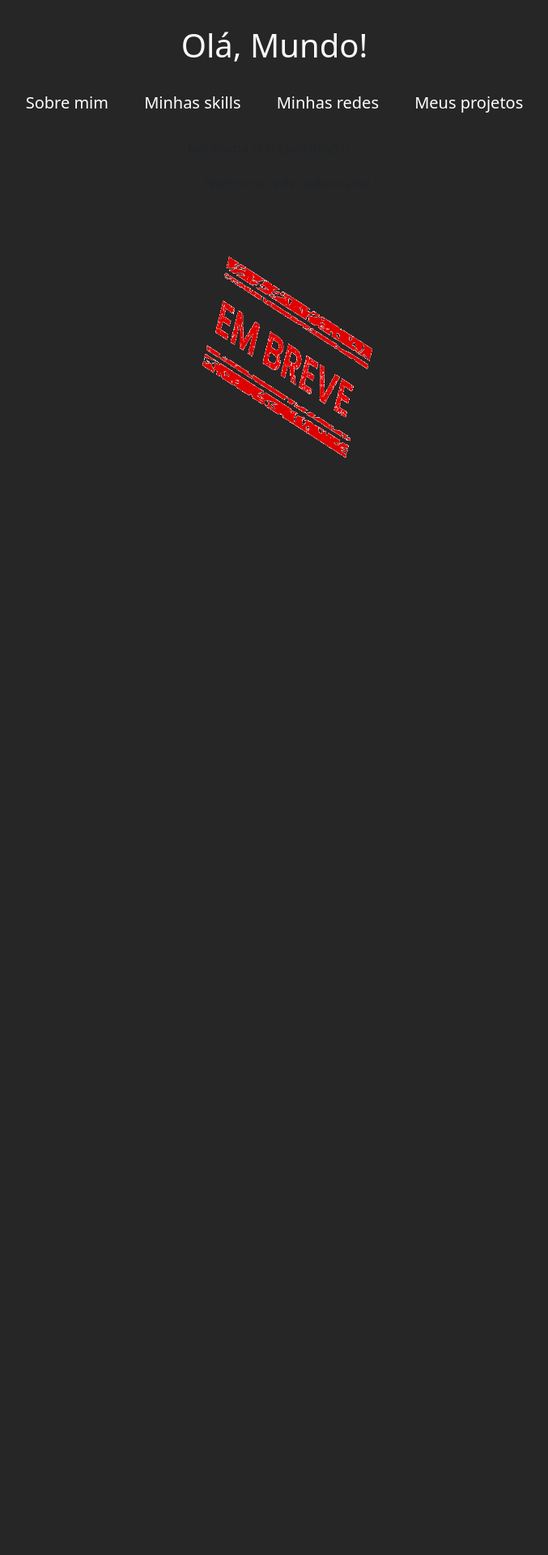
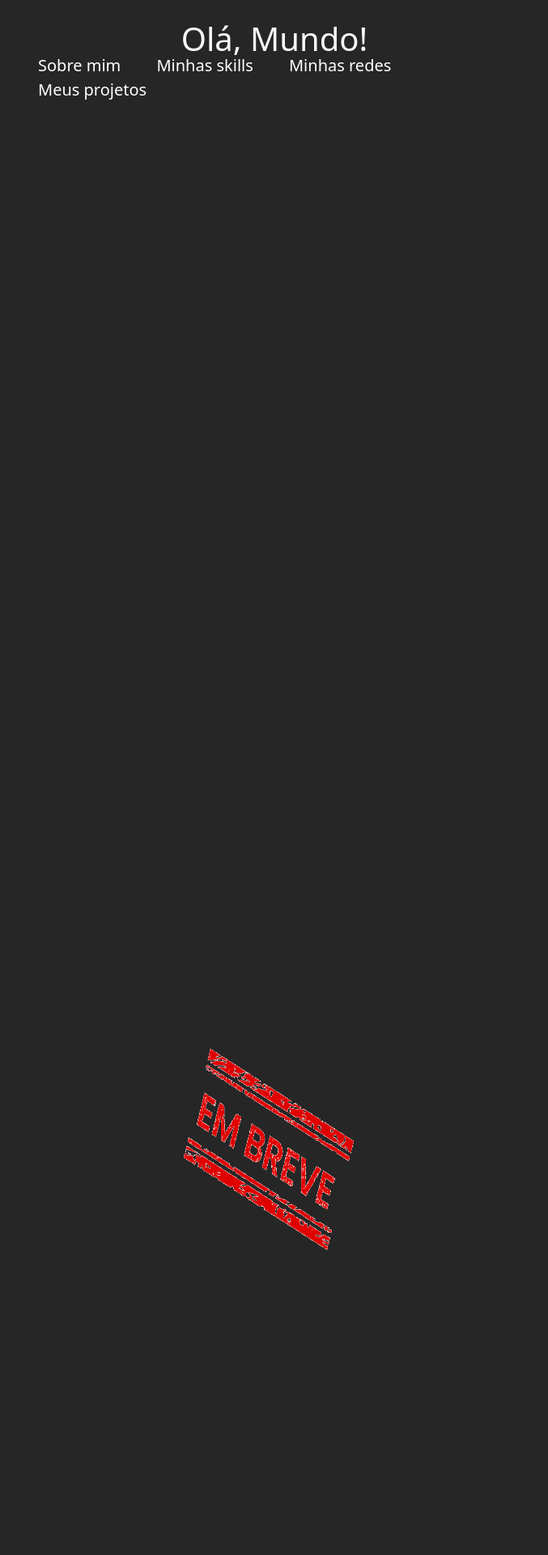
Before and after one commit to Marcus1Vinicius/portif-lio, a Django app: template usuario/templates/index.html in a window 1280 px wide. Shown: the top 1920 px of the page at 81% size, without its empty margins (301-978 px from the left). Before the commit the page ends 566 px from the top, so only its background shows below. Run offline with Django 3.2, Linux system fonts and the light colour scheme; the template is opened without the code that fills it, so the values that code supplies are empty.

Commit message:
ajustes no html

```diff
--- a/meus_static/css/style.css
+++ b/meus_static/css/style.css
@@ -60,3 +60,14 @@
   text-align: center;
   display: inline-block;
 }
+
+.fixo{
+    position: fixed;
+    top: 13%;
+    left: 50%;
+    transform: translate(-50%, -50%);
+}
+
+html{
+    height: 350vh;
+}
--- a/usuario/templates/index.html
+++ b/usuario/templates/index.html
@@ -12,46 +12,45 @@
 <body style="background-color: #262626;">
 
     <div class="container-fluid">
-
-        <div class="row navbar">
+        <header id="header">
+            <div class="row flex">
                 <div class="col-12 text-center">
                     <h1 class="text-light py-4">Olá, Mundo!</h1>
                 </div>
 
-            <div class="col-12 text-center">
+                <div class="col-12">
+                        <nav class="fixo">
                             <ul class="list-inline">
                                 <div class="tab-links container">
-
                                     <div class="item list-inline-item px-2 px-sm-3">
                                         <li>
                                             <a class="links" data-id="sobre_mim" data-open>Sobre mim</a>
                                         </li>
                                     </div>
-
                                     <div class="item list-inline-item px-2 px-sm-3">
                                         <li>
                                             <a class="links" data-id="minhas_skills">Minhas skills</a>
                                         </li>
                                     </div>
-
                                     <div class="item list-inline-item px-2 px-sm-3">
                                         <li>
                                             <a class="links" data-id="minhas_redes">Minhas redes</a>
                                         </li>
                                     </div>
-
                                     <div class="item list-inline-item px-2 px-sm-3">
                                         <li>
                                             <a class="links" data-id="meus_projetos">Meus projetos</a>
                                         </li>
                                     </div>
-
                                 </div>
                             </ul>
+                      </nav>
                 </div>
             </div>
 
-        <div class="row">
+        </header>
+
+        <div class="row py-5">
 
                     {% for usuario in usuarios %}
                     <div class="col-md-4 d-flex justify-content-end">
@@ -68,8 +67,10 @@
         </div>
 
         <div class="row" id="skills">
-            <div class=col-md-12>
-                <ul class="custom-ul d-flex justify-content-center align-items-center text-center">
+            <div class="col-md-12 py-5">
+                <section class="py-5">
+                    <nav class="overflow-x-auto py-5">
+                        <ul class="custom-ul py-5"> <!--d-flex justify-content-center align-items-center text-center-->
                             {% for skill in skills %}
                             <li class="p-5">
                                 <img class="rounded-circle" src="/media/{{skill.foto}}" alt="{{skill.nome}}" width="250" height="250">
@@ -81,12 +82,16 @@
                             </li>
                             {% endfor %}
                         </ul>
+                    </nav>
+                </section>
             </div>
         </div>
 
         <div class="row" id="redes">
-            <div class="col-md-12">
-                <ul class="csutom-ul d-flex justify-content-center align-items-center text-center">
+            <div class="col-md-12 py-5">
+                <section class="py-5">
+                    <nav class="overflow-x-auto py-5">
+                        <ul class="custom-ul py-5">
                             {% for rede in redes %}
                             <li class="p-5">
                                 <img class="rounded-circle" src="/media/{{rede.foto}}" alt="{{rede.nome}}" width="250" height="250">
@@ -99,12 +104,16 @@
                             </li>
                             {% endfor %}
                         </ul>
+                    </nav>
+                </section>
             </div>
         </div>
 
         <div class="row" id="projetos">
-            <div class="col-md-12">
-                <ul class="csutom-ul justify-content-center align-items-center text-center">
+            <div class="col-md-12 py-5">
+                <section class="py-5">
+                    <nav class="overflow-x-auto py-5">
+                        <ul class="custom-ul justify-content-center align-items-center text-center py-5">
                             {% for projeto in projetos %}
                             <li class="p-5">
                                 <img class="rounded-circle" src="/media/{{projeto.foto}}" alt="{{projeto.nome}}" width="250" height="250">
@@ -117,6 +126,8 @@
                             </li>
                             {% endfor %}
                         </ul>
+                    </nav>
+                </section>
             </div>
         </div>
 
```
Lines whose indentation alone changed are shown as unchanged.
